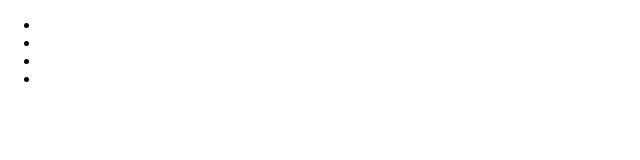
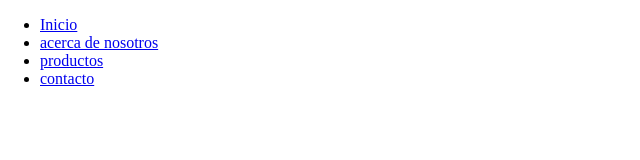
Before and after one commit to ThreeCian/PrimerRepo, a plain HTML site: page index.html in a window 1280 px wide. Shown: the whole page, without its empty margins (0-640 px from the left). Drawn offline with Linux system fonts and the light colour scheme.

Commit message:
cambios 2

```diff
--- a/index.html
+++ b/index.html
@@ -12,10 +12,10 @@
     <header>
         <nav class="navbar">
             <ul>
-                <li><a href=""></a></li>
-                <li><a href=""></a></li>
-                <li><a href=""></a></li>
-                <li><a href=""></a></li>
+                <li><a href="#">Inicio</a></li>
+                <li><a href="#">acerca de nosotros </a></li>
+                <li><a href="#">productos </a></li>
+                <li><a href="#">contacto</a></li>
 
             </ul>
         </nav>
```
